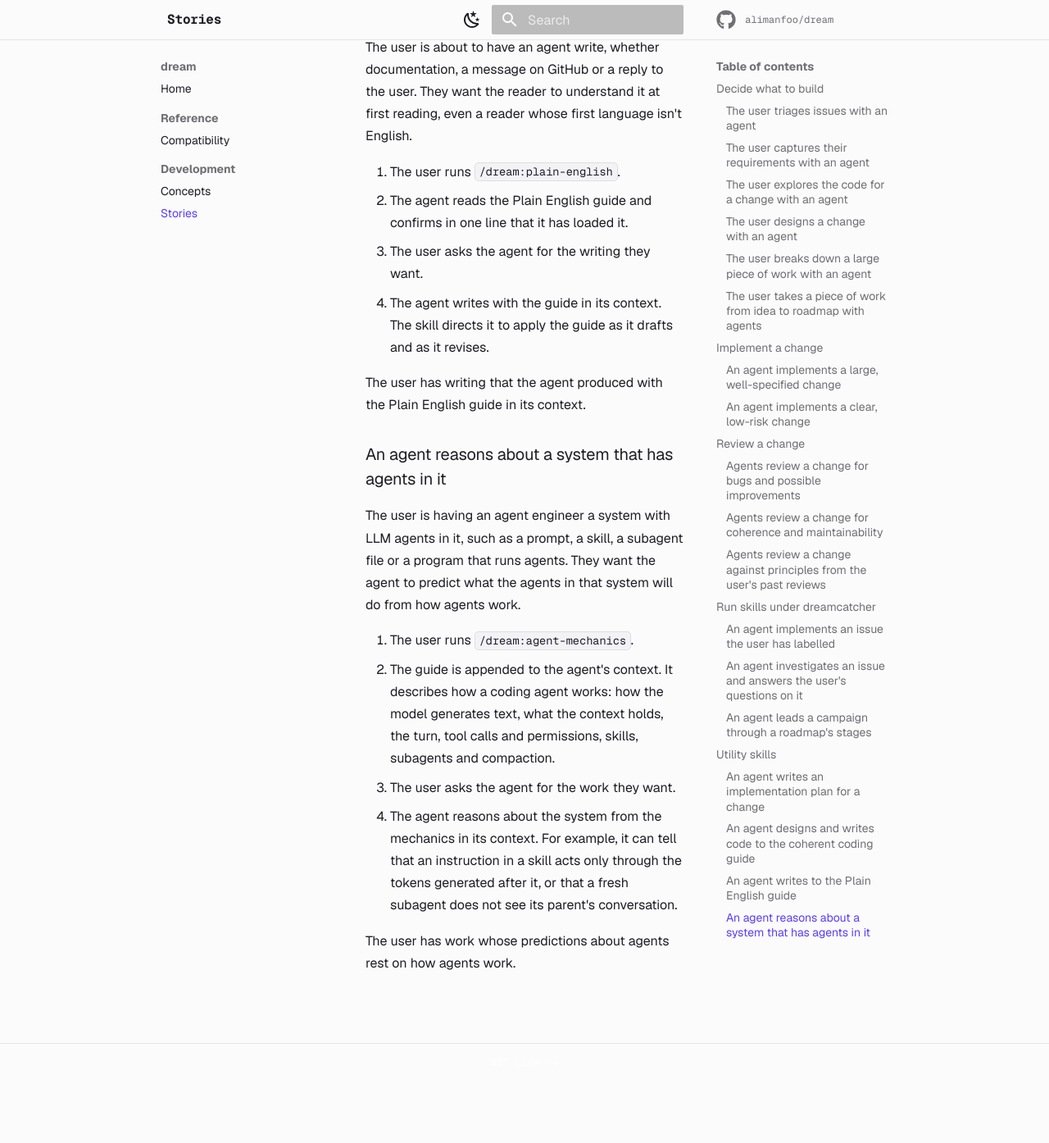
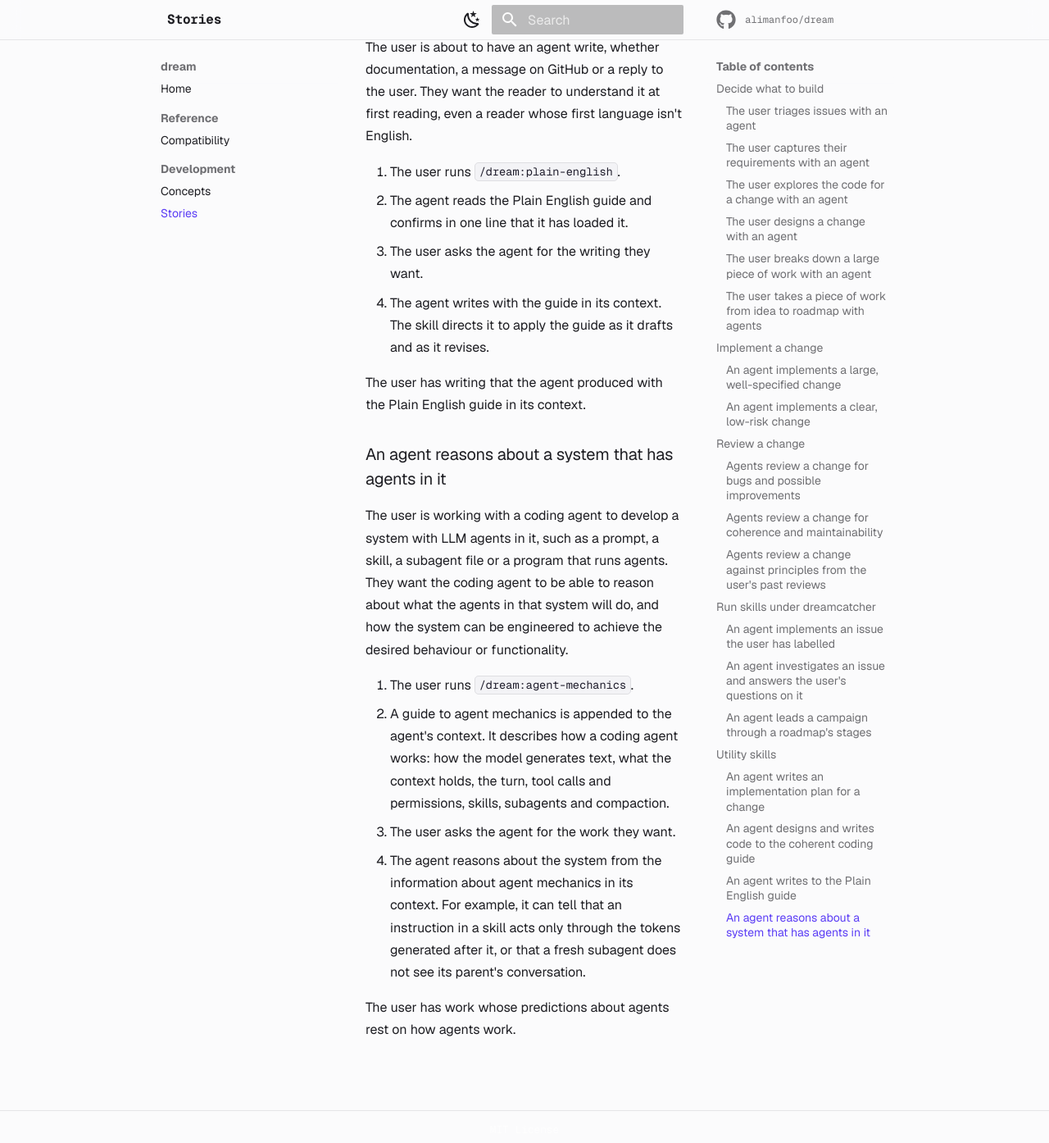
Before and after one commit to alimanfoo/dream, an MkDocs documentation site: the page built from docs/stories.md, in a window 1280 px wide and 1400 px high, scrolled down 21001 px. Shown: the top 1394 px of the window at 82% size. Built offline with MkDocs 1.6.1 and Material for MkDocs 9.7.7, drawn with Linux system fonts in a browser that asks for light colours; comment, search, counter and statistics services are not loaded; before the commit the page ends 22320 px from its top, so only the background shows below that.

Commit message:
Address review: subheadings, skill description and story wording
- Break each section of the guide into subsections under ### headings,
  with a lead paragraph, and point the two cross-references at the
  subsections they mean.
- Shorten the skill's description and mark it for explicit invocation
  only, as the other guide skills are.
- Reword the story as suggested: the user works with a coding agent to
  develop a system with agents in it, and wants the agent to reason
  about what those agents will do and how to engineer the system.

Co-Authored-By: Claude Opus 5.5 <noreply@anthropic.com>

```diff
--- a/docs/stories.md
+++ b/docs/stories.md
@@ -547,18 +547,21 @@ context.
 
 ### An agent reasons about a system that has agents in it
 
-The user is having an agent engineer a system with LLM agents in it, such as a
-prompt, a skill, a subagent file or a program that runs agents. They want the
-agent to predict what the agents in that system will do from how agents work.
+The user is working with a coding agent to develop a system with LLM agents in
+it, such as a prompt, a skill, a subagent file or a program that runs agents.
+They want the coding agent to be able to reason about what the agents in that
+system will do, and how the system can be engineered to achieve the desired
+behaviour or functionality.
 
 1. The user runs `/dream:agent-mechanics`.
-2. The guide is appended to the agent's context. It describes how a coding agent
-   works: how the model generates text, what the context holds, the turn, tool
-   calls and permissions, skills, subagents and compaction.
+2. A guide to agent mechanics is appended to the agent's context. It describes
+   how a coding agent works: how the model generates text, what the context
+   holds, the turn, tool calls and permissions, skills, subagents and
+   compaction.
 3. The user asks the agent for the work they want.
-4. The agent reasons about the system from the mechanics in its context. For
-   example, it can tell that an instruction in a skill acts only through the
-   tokens generated after it, or that a fresh subagent does not see its parent's
-   conversation.
+4. The agent reasons about the system from the information about agent mechanics
+   in its context. For example, it can tell that an instruction in a skill acts
+   only through the tokens generated after it, or that a fresh subagent does not
+   see its parent's conversation.
 
 The user has work whose predictions about agents rest on how agents work.
```
Also changed, not shown: plugins/dream/skills/agent-mechanics/SKILL.md (+61 -18 lines).
